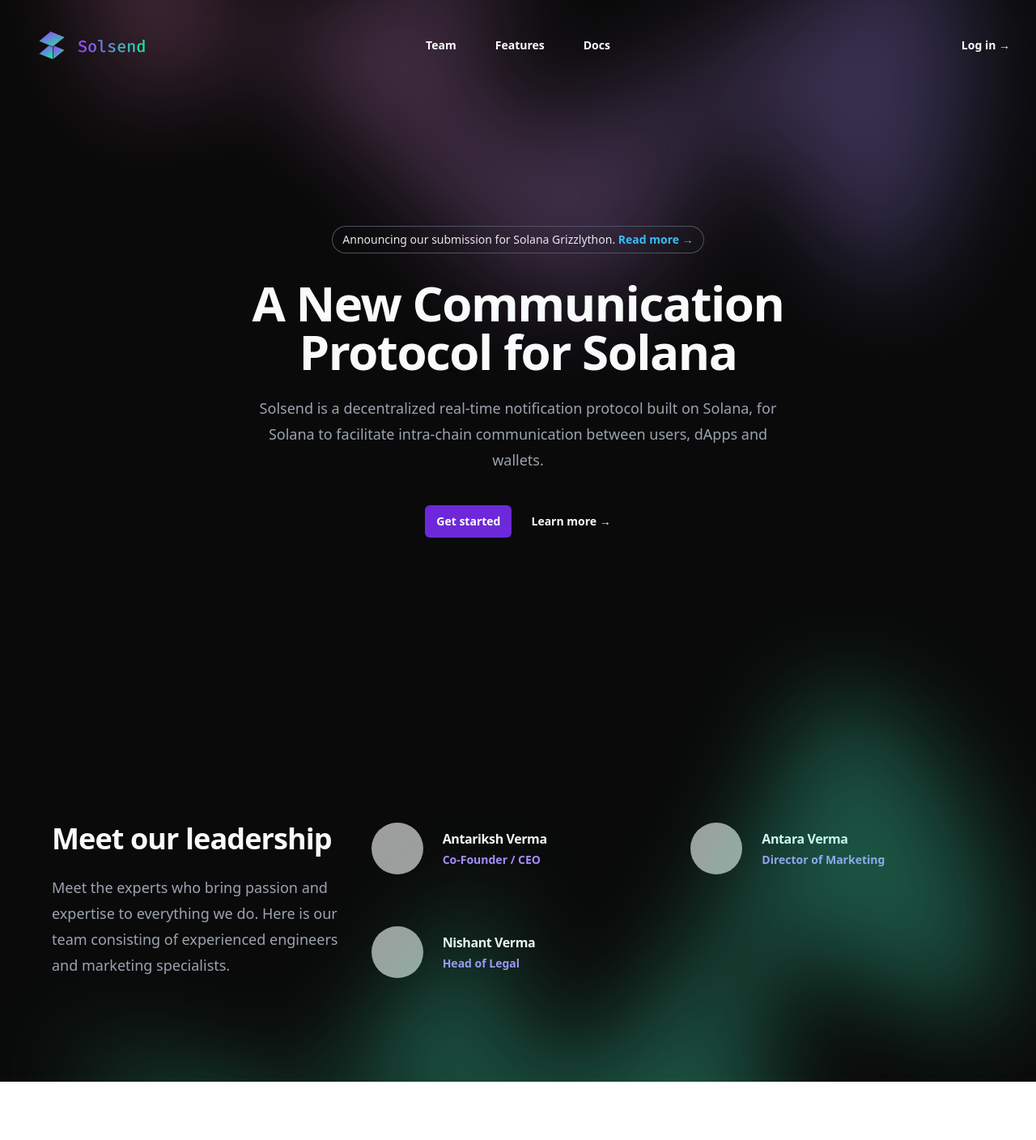
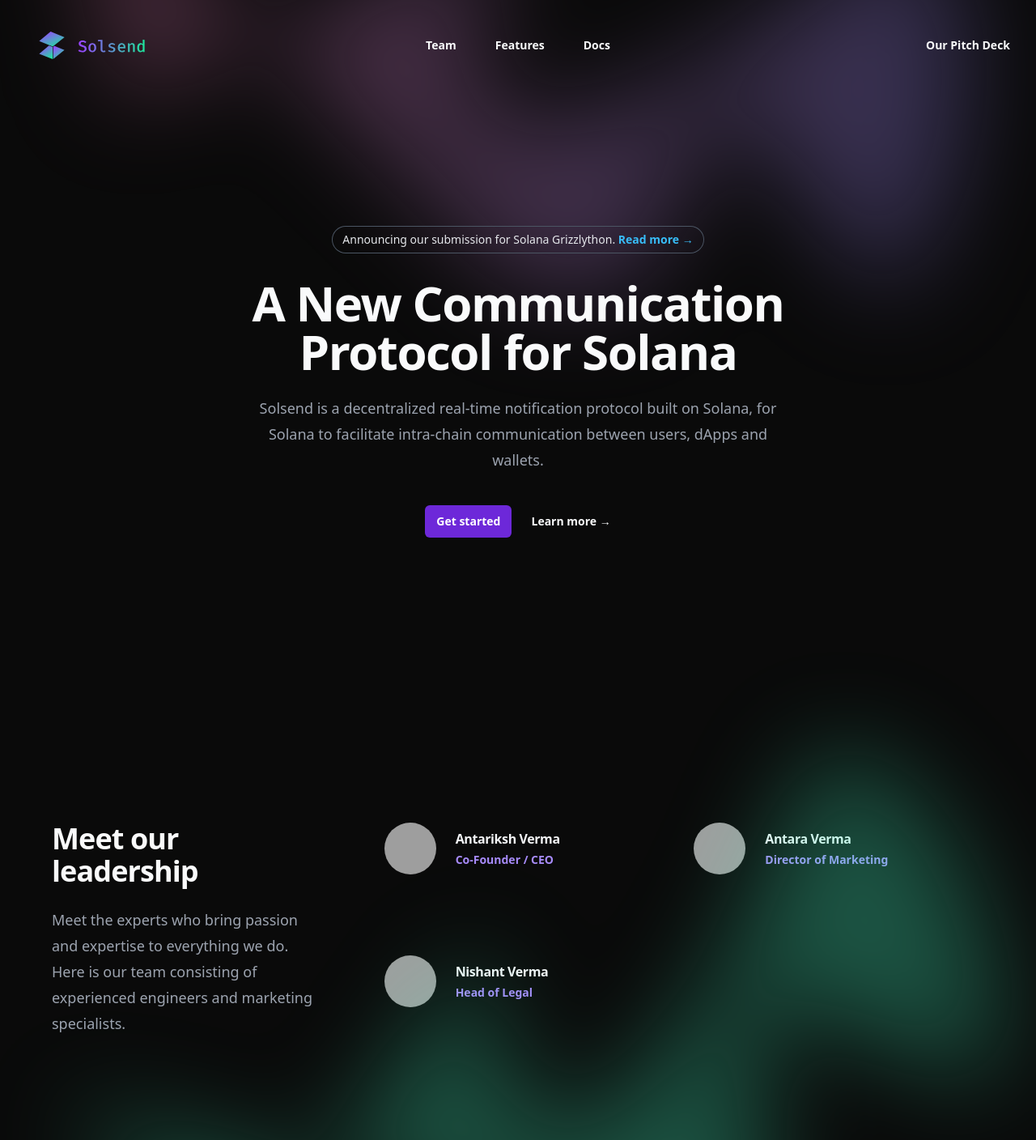
Before and after one commit to Solsend/solsend-web, a Next.js app: page / in a window 1280 px wide. Shown: the whole page at 81% size. Before the commit the page ends 1336 px from the top, so only its background shows below. Built offline with nearby package versions, Linux system fonts and the light colour scheme; grey boxes are pictures that could not be loaded.

Commit message:
fix links

```diff
--- a/components/Teams.jsx
+++ b/components/Teams.jsx
@@ -23,7 +23,7 @@
 export default function Teams() {
     return (
         <div style={{ background: "rgb(10, 10, 10)", position: "relative" }} className="py-24 sm:py-32">
-            <div className="mx-auto grid max-w-7xl gap-y-20 gap-x-8 px-6 lg:px-8 xl:grid-cols-3">
+            <div className="mx-auto grid max-w-7xl gap-y-20 gap-x-20 px-6 lg:px-8 xl:grid-cols-3">
                 <div className="max-w-2xl">
                     <h2 className="text-3xl font-bold tracking-tight text-gray-50 sm:text-4xl">Meet our leadership</h2>
                     <p className="mt-6 text-lg leading-8 text-gray-400">
@@ -31,7 +31,7 @@
                         experienced engineers and marketing specialists.
                     </p>
                 </div>
-                <ul role="list" className="grid gap-x-8 gap-y-12 sm:grid-cols-2 sm:gap-y-16 xl:col-span-2">
+                <ul role="list" className="grid gap-x-6 gap-y-12 sm:grid-cols-2 sm:gap-y-16 xl:col-span-2">
                     {people.map((person) => (
                         <li key={person.name}>
                             <div className="flex items-center gap-x-6">
--- a/pages/index.js
+++ b/pages/index.js
@@ -9,7 +9,7 @@
 const navigation = [
   { name: 'Team', href: '#' },
   { name: 'Features', href: '#' },
-  { name: 'Docs', href: '#' },
+  { name: 'Docs', href: 'https://docs.page/solsend/solsend-web/' },
 ]
 
 export default function Home() {
@@ -48,7 +48,7 @@
           </div>
           <div className="hidden lg:flex lg:flex-1 lg:justify-end">
             <a href="#" className="text-sm font-semibold leading-6 text-gray-50">
-              Log in <span aria-hidden="true">&rarr;</span>
+              Our Pitch Deck
             </a>
           </div>
         </nav>
@@ -91,7 +91,7 @@
                     href="#"
                     className="-mx-3 block rounded-lg py-2.5 px-3 text-base font-semibold leading-7 text-gray-50 hover:bg-gray-50"
                   >
-                    Log in
+                    Our Pitch Deck
                   </a>
                 </div>
               </div>
@@ -151,7 +151,7 @@
               >
                 Get started
               </a>
-              <a href="#" className="text-sm font-semibold leading-6 text-gray-50">
+              <a href="https://docs.page/solsend/solsend-web/" target='_blank' className="text-sm font-semibold leading-6 text-gray-50">
                 Learn more <span aria-hidden="true">→</span>
               </a>
             </div>
```
